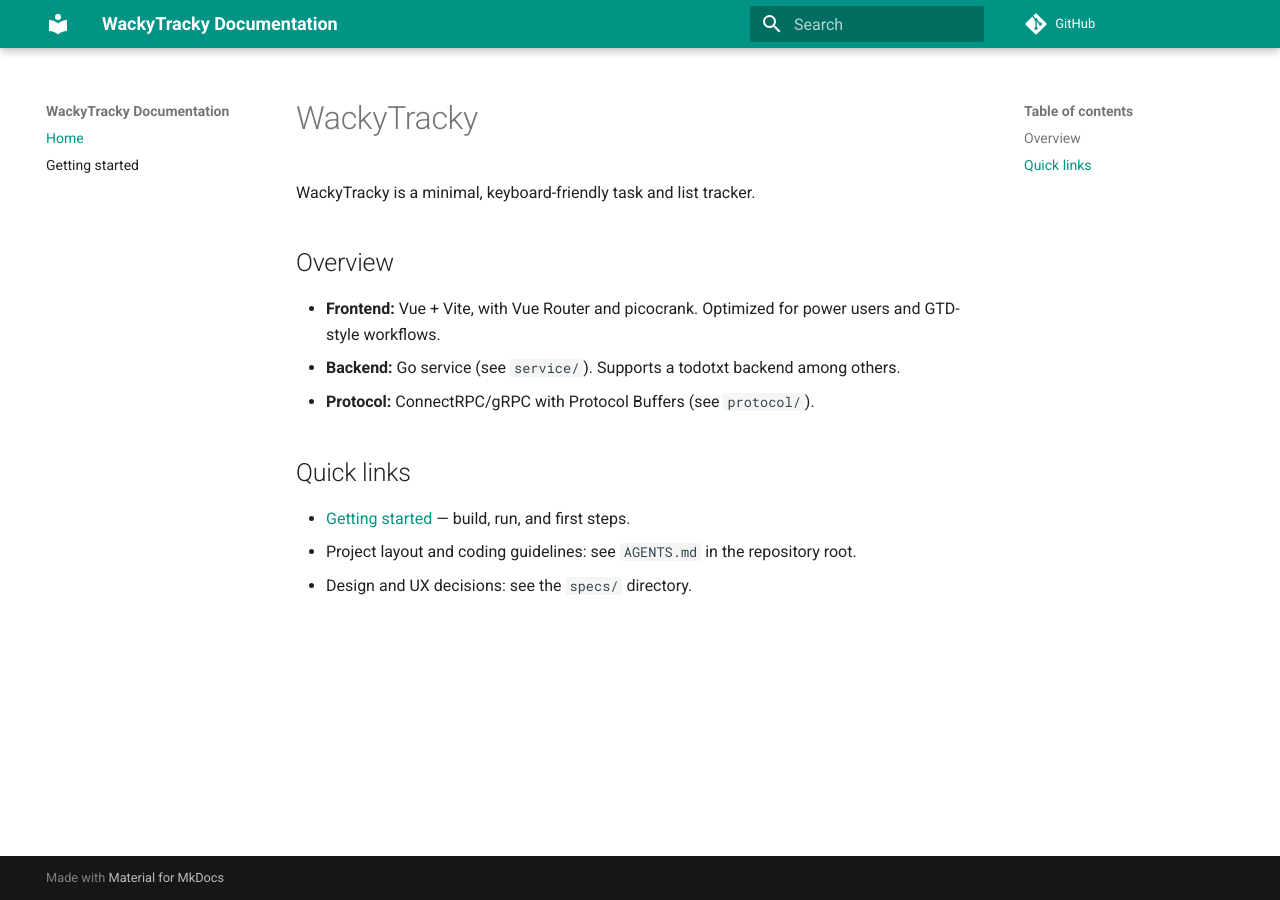
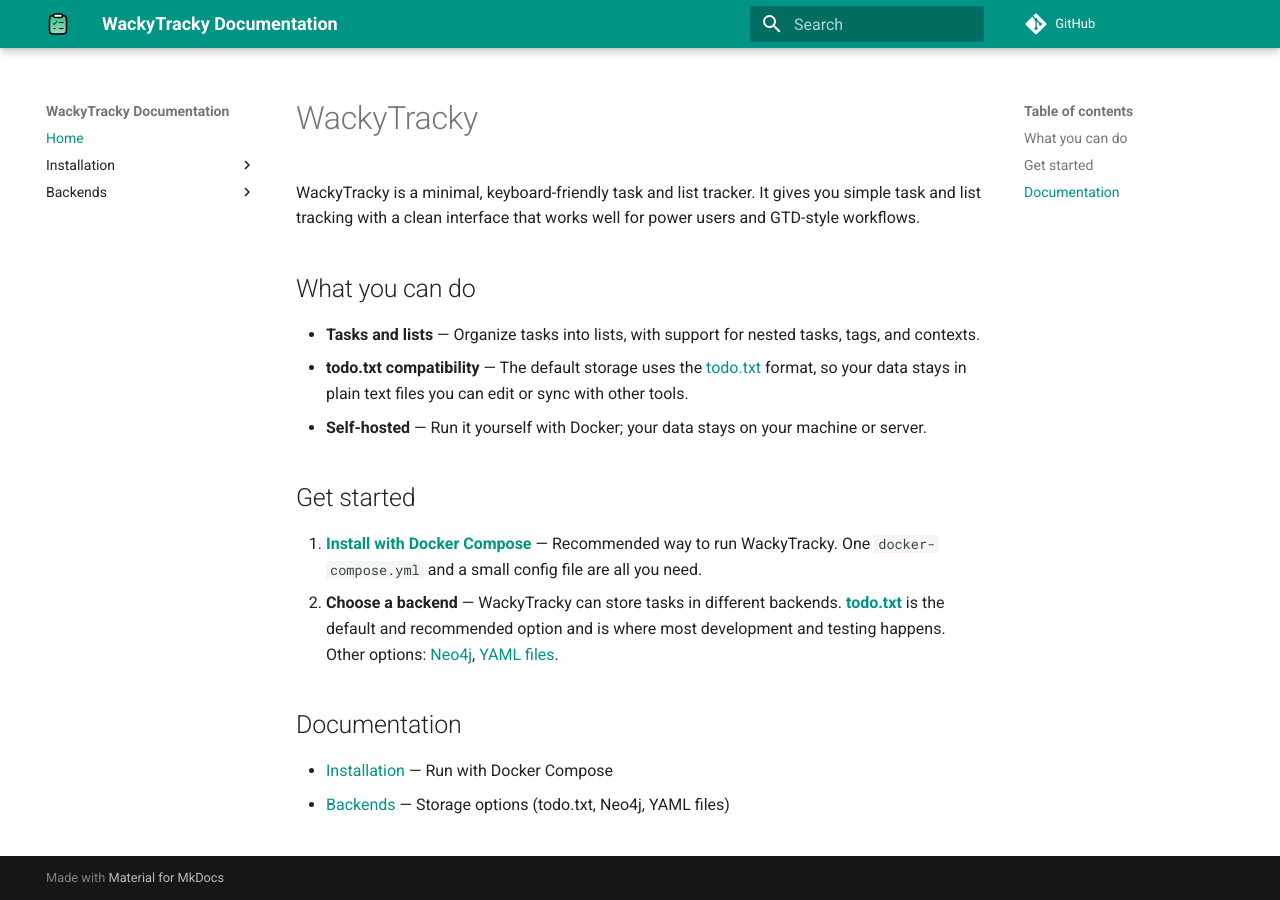
Before and after one commit to jamesread/WackyTracky, an MkDocs documentation site: the page built from docs/source/index.md, in a window 1280 px wide. Built offline with MkDocs 1.6.1 and Material for MkDocs 9.7.7, drawn with Linux system fonts in a browser that asks for light colours; comment, search, counter and statistics services are not loaded.

Commit message:
docs: user-facing docs, installation, backends, and theme logo

```diff
--- a/docs/mkdocs.yml
+++ b/docs/mkdocs.yml
@@ -3,8 +3,15 @@
 repo_url: https://github.com/wacky-tracky/WackyTracky/
 nav:
   - Home: index.md
-  - Getting started: getting-started.md
+  - Installation:
+    - Docker Compose: installation/docker-compose.md
+  - Backends:
+    - Overview: backends/index.md
+    - todo.txt: backends/todotxt.md
+    - Neo4j: backends/neo4j.md
+    - YAML files: backends/yamlfiles.md
 theme:
-    name: material
-    palette:
-      primary: teal
+  name: material
+  logo: assets/logo.svg
+  palette:
+    primary: teal
--- a/docs/source/index.md
+++ b/docs/source/index.md
@@ -1,15 +1,19 @@
 # WackyTracky
 
-WackyTracky is a minimal, keyboard-friendly task and list tracker.
+WackyTracky is a minimal, keyboard-friendly task and list tracker. It gives you simple task and list tracking with a clean interface that works well for power users and GTD-style workflows.
 
-## Overview
+## What you can do
 
-- **Frontend:** Vue + Vite, with Vue Router and picocrank. Optimized for power users and GTD-style workflows.
-- **Backend:** Go service (see `service/`). Supports a todotxt backend among others.
-- **Protocol:** ConnectRPC/gRPC with Protocol Buffers (see `protocol/`).
+- **Tasks and lists** — Organize tasks into lists, with support for nested tasks, tags, and contexts.
+- **todo.txt compatibility** — The default storage uses the [todo.txt](http://todotxt.org) format, so your data stays in plain text files you can edit or sync with other tools.
+- **Self-hosted** — Run it yourself with Docker; your data stays on your machine or server.
 
-## Quick links
+## Get started
 
-- [Getting started](getting-started.md) — build, run, and first steps.
-- Project layout and coding guidelines: see `AGENTS.md` in the repository root.
-- Design and UX decisions: see the `specs/` directory.
+1. **[Install with Docker Compose](installation/docker-compose.md)** — Recommended way to run WackyTracky. One `docker-compose.yml` and a small config file are all you need.
+2. **Choose a backend** — WackyTracky can store tasks in different backends. **[todo.txt](backends/todotxt.md)** is the default and recommended option and is where most development and testing happens. Other options: [Neo4j](backends/neo4j.md), [YAML files](backends/yamlfiles.md).
+
+## Documentation
+
+- [Installation](installation/docker-compose.md) — Run with Docker Compose
+- [Backends](backends/index.md) — Storage options (todo.txt, Neo4j, YAML files)
```
Also changed, not shown: AGENTS.md (+2 -2 lines), docs/source/backends/index.md (added, +16 -0 lines), docs/source/backends/neo4j.md (added, +32 -0 lines), docs/source/backends/todotxt.md (added, +26 -0 lines), docs/source/backends/yamlfiles.md (added, +28 -0 lines), docs/source/getting-started.md (deleted, +0 -35 lines), docs/source/installation/docker-compose.md (added, +54 -0 lines), specs/docs-user-facing.md (added, +56 -0 lines), docs/source/assets/logo.svg (added).
